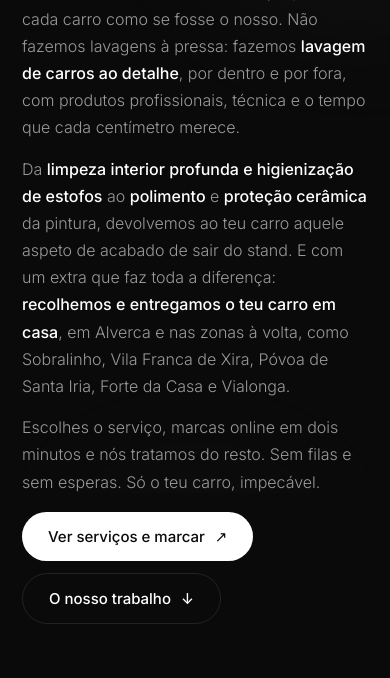
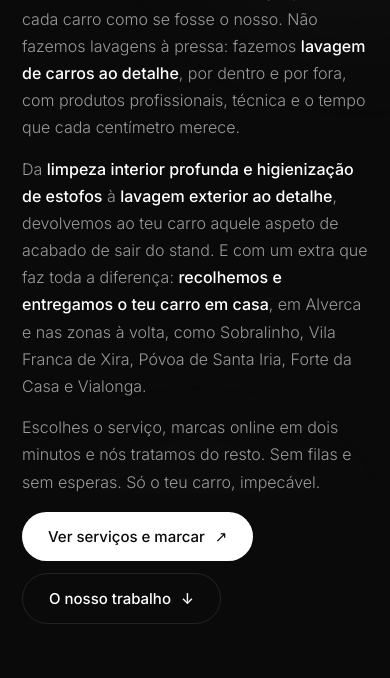
Before and after one commit to Nolgath/midnight_detailing, a Django app: page /sobre/ in a window 390 px wide. Shown: the part 351-1029 px from the top of the page. Run offline with Django 5.2, Linux system fonts and the light colour scheme.

Commit message:
feat: botao Voltar no modal de marcacao (mobile) e remover polimento/ceramica
- Botao 'Voltar' por baixo de 'Marcar e concluir!' visivel so em mobile, volta a home
- Placeholder da zona com localidades de Alverca
- Polimento e protecao ceramica removidos de copy, meta e JSON-LD (ainda nao oferecemos)

Co-Authored-By: Claude Fable 5 <noreply@anthropic.com>

```diff
--- a/templates/core/home.html
+++ b/templates/core/home.html
@@ -4,7 +4,7 @@
     <meta charset="utf-8">
     <meta name="viewport" content="width=device-width, initial-scale=1">
     <title>Midnight Detailing · Lavagem de Carros e Detalhe Automóvel em Alverca do Ribatejo</title>
-    <meta name="description" content="Lavagem de carros e detalhe automóvel premium em Alverca do Ribatejo. Limpeza interior profunda, polimento e proteção cerâmica, com recolha e entrega ao domicílio. Marca online em 2 minutos.">
+    <meta name="description" content="Lavagem de carros e detalhe automóvel premium em Alverca do Ribatejo. Limpeza interior profunda e lavagem exterior ao detalhe, com recolha e entrega ao domicílio. Marca online em 2 minutos.">
     <meta name="keywords" content="lavagem de carros alverca, lavar carro alverca, detalhe automóvel alverca, alverca detalhe de carros, car detailing alverca, lavagem automóvel alverca do ribatejo, limpeza interior carro alverca">
     <link rel="canonical" href="{{ SITE_URL }}/">
     <meta name="robots" content="index, follow">
--- a/templates/core/partials/seo_jsonld.html
+++ b/templates/core/partials/seo_jsonld.html
@@ -6,7 +6,7 @@
     "@id": "{{ SITE_URL }}/#negocio",
     "name": "{{ SITE_NAME }}",
     "alternateName": "Midnight Detailing Alverca",
-    "description": "Detalhe automóvel e lavagem de carros premium em Alverca do Ribatejo: lavagem interior e exterior, higienização de estofos, polimento e proteção cerâmica. Com recolha e entrega do carro ao domicílio.",
+    "description": "Detalhe automóvel e lavagem de carros premium em Alverca do Ribatejo: lavagem interior e exterior ao detalhe e higienização de estofos. Com recolha e entrega do carro ao domicílio.",
     "url": "{{ SITE_URL }}/",
     "image": "{{ SITE_URL }}{% load static %}{% static 'img/logo.jpeg' %}",
     "logo": "{{ SITE_URL }}{% static 'img/logo.jpeg' %}",
@@ -56,8 +56,7 @@
         "itemListElement": [
             {"@type": "Offer", "itemOffered": {"@type": "Service", "name": "Lavagem de carro completa (interior e exterior)", "areaServed": "Alverca do Ribatejo"}},
             {"@type": "Offer", "itemOffered": {"@type": "Service", "name": "Limpeza interior profunda e higienização de estofos", "areaServed": "Alverca do Ribatejo"}},
-            {"@type": "Offer", "itemOffered": {"@type": "Service", "name": "Polimento automóvel e remoção de riscos", "areaServed": "Alverca do Ribatejo"}},
-            {"@type": "Offer", "itemOffered": {"@type": "Service", "name": "Proteção cerâmica e vitrificação de pintura", "areaServed": "Alverca do Ribatejo"}},
+            {"@type": "Offer", "itemOffered": {"@type": "Service", "name": "Lavagem exterior ao detalhe", "areaServed": "Alverca do Ribatejo"}},
             {"@type": "Offer", "itemOffered": {"@type": "Service", "name": "Recolha e entrega do carro ao domicílio", "areaServed": "Alverca do Ribatejo"}}
         ]
     }
--- a/templates/core/sobre.html
+++ b/templates/core/sobre.html
@@ -7,8 +7,8 @@
 
     {# ===== SEO — foco local: Alverca do Ribatejo ===== #}
     <title>Sobre Nós · Detalhe Automóvel e Lavagem de Carros em Alverca do Ribatejo · Midnight Detailing</title>
-    <meta name="description" content="A Midnight Detailing faz detalhe automóvel e lavagem de carros premium em Alverca do Ribatejo. Lavagem interior e exterior, higienização de estofos, polimento e proteção cerâmica, com recolha e entrega ao domicílio. Marca online.">
-    <meta name="keywords" content="lavagem de carros alverca, lavar carro alverca, detalhe automóvel alverca, alverca detalhe de carros, car detailing alverca, limpeza interior carro alverca, polimento automóvel alverca, proteção cerâmica alverca, lavagem carros alverca do ribatejo">
+    <meta name="description" content="A Midnight Detailing faz detalhe automóvel e lavagem de carros premium em Alverca do Ribatejo. Lavagem interior e exterior ao detalhe e higienização de estofos, com recolha e entrega ao domicílio. Marca online.">
+    <meta name="keywords" content="lavagem de carros alverca, lavar carro alverca, detalhe automóvel alverca, alverca detalhe de carros, car detailing alverca, limpeza interior carro alverca, higienização estofos alverca, lavagem carros alverca do ribatejo">
     <link rel="canonical" href="{{ SITE_URL }}/sobre/">
     <meta name="robots" content="index, follow">
 
@@ -275,8 +275,8 @@
                 técnica e o tempo que cada centímetro merece.
             </p>
             <p class="intro__lead">
-                Da <strong>limpeza interior profunda e higienização de estofos</strong> ao
-                <strong>polimento</strong> e <strong>proteção cerâmica</strong> da pintura, devolvemos ao teu carro
+                Da <strong>limpeza interior profunda e higienização de estofos</strong> à
+                <strong>lavagem exterior ao detalhe</strong>, devolvemos ao teu carro
                 aquele aspeto de acabado de sair do stand. E com um extra que faz toda a diferença:
                 <strong>recolhemos e entregamos o teu carro em casa</strong>, em Alverca e nas zonas à volta, como
                 Sobralinho, Vila Franca de Xira, Póvoa de Santa Iria, Forte da Casa e Vialonga.
```
Also changed, not shown: templates/core/services.html (+17 -3 lines).
